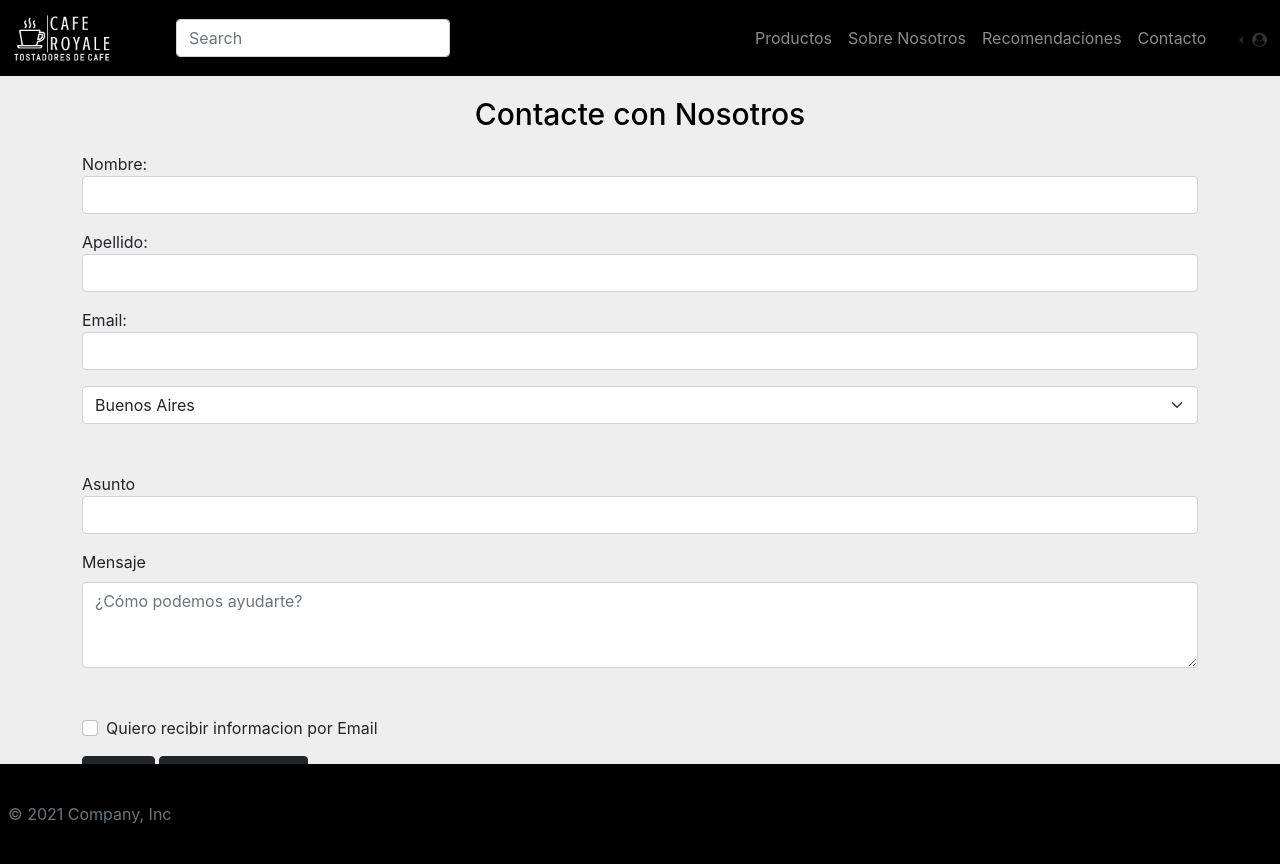
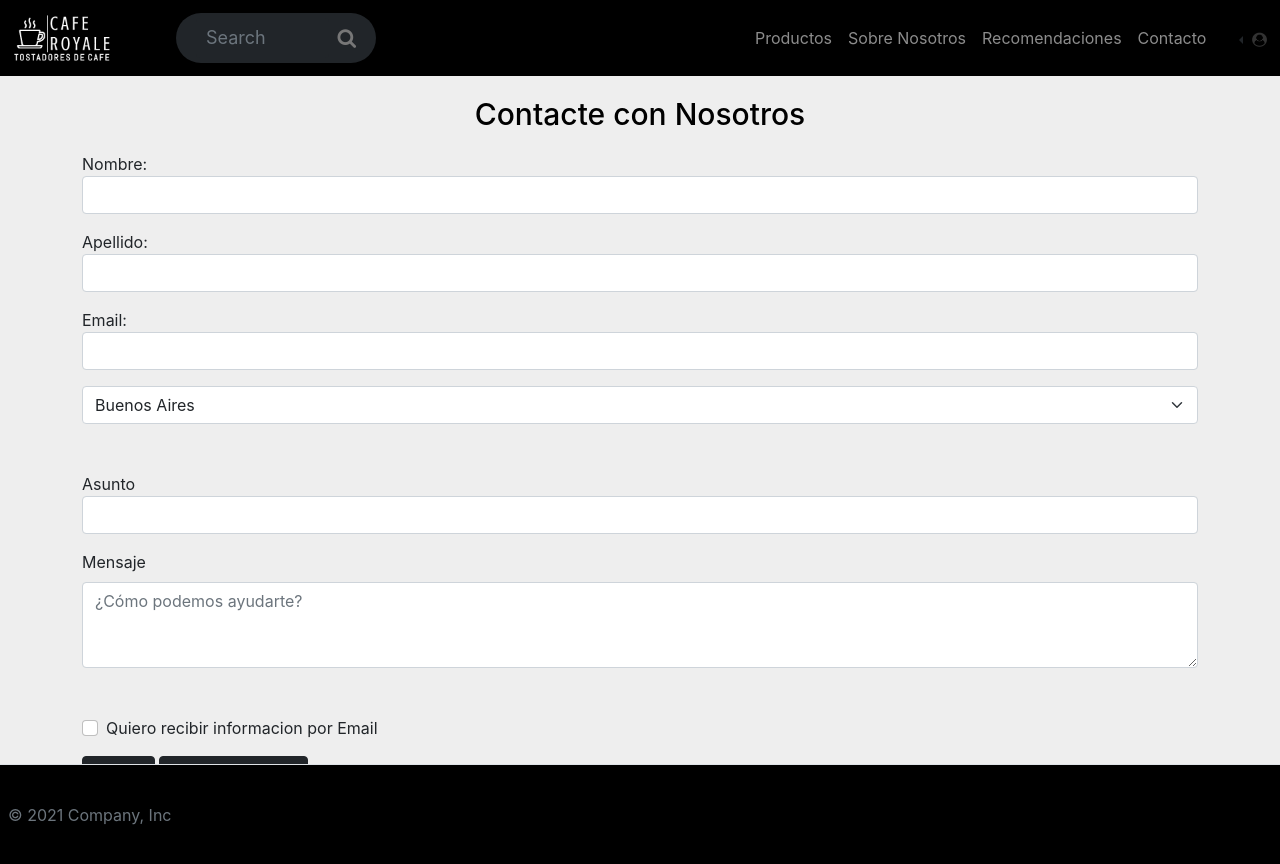
Before and after one commit to MatiJerez/caferoyale-jerez, a website: page pages/Contacto.html in a window 1280 px wide. Drawn offline with Linux system fonts and the light colour scheme; files whose address does not match are found by name.

Commit message:
new serch bar

```diff
--- a/pages/Contacto.html
+++ b/pages/Contacto.html
@@ -8,6 +8,7 @@
     <link rel="preconnect" href="https://fonts.googleapis.com">
     <link rel="preconnect" href="https://fonts.gstatic.com" crossorigin>
     <link rel="stylesheet" href="..//CSS/bootstrap.min.css">
+    <link rel="stylesheet" type="text/css" href="https://stackpath.bootstrapcdn.com/font-awesome/4.7.0/css/font-awesome.min.css">
     <link href="https://fonts.googleapis.com/css2?family=Roboto:ital,wght@0,100;0,300;0,400;0,500;0,700;0,900;1,100;1,300;1,400;1,500;1,700;1,900&display=swap" rel="stylesheet">
     <link rel="stylesheet" href="../CSS/normalize.css">
     <link rel="stylesheet" href="../CSS/main.css">
@@ -21,9 +22,10 @@
                     <a class="navbar-brand" href="../index.html">
                         <img class="Logotipo" src="../images/Logoblanco.png" alt="Logotipo" >
                     </a>
-                <form class="d-flex ms-5">
-                    <input class="form-control me-2" type="text" placeholder="Search">
-                </form>
+                <div class="box ms-5">
+                    <input class="form-control me-2 btn-dark" type="text" placeholder="Search">
+                    <i class="fa fa-search" aria-hidden="true"></i>
+                </div>
                     <button class="navbar-toggler" type="button" data-bs-toggle="collapse" data-bs-target="#mynavbar">
                         <span class="navbar-toggler-icon"></span>
                     </button>
@@ -126,16 +128,14 @@
 
                     </form>
                 </div>
-                <a href="https://www.facebook.com/" class="icon-facebook" target="_blank"></a>
-                <a href="https://www.twitter.com/" class="icon-twitter" target="_blank"></a>
-                <a href="https://www.youtube.com/" class="icon-youtube" target="_blank"></a>
+
     </main>
 
 
     <div class="FooterContainer">
-        <footer class="d-flex flex-wrap justify-content-between align-items-center py-3 my-4">
+        <footer class="d-flex flex-wrap justify-content-between align-items-center py-3 my-4 border-top">
                 <div class="col-md-4 d-flex align-items-center">
-                    <a href="facebook.com" class="mb-3 me-2 mb-md-0 text-muted text-decoration-none lh-1"></a>
+                    <a href="/" class="mb-3 me-2 mb-md-0 text-muted text-decoration-none lh-1"></a>
                     <span class="text-muted">&copy; 2021 Company, Inc</span>
                 </div>
                 <ul class="nav col-md-4 justify-content-end list-unstyled d-flex">
--- a/scss/_nav.scss
+++ b/scss/_nav.scss
@@ -6,6 +6,30 @@
         padding: 0vw;
         margin: 0vw;
         border: 0vw;
+    }
+}
+.box {
+	width: 200px;
+	height: 50px;
+	background-color: #212529;
+	border-radius: 30px;
+	display: flex;
+	align-items: center;
+	padding: 20px;
+    :hover {
+        background-color: #1C1F23;
+    }
+    i {
+        font-size: 20px;
+        color: #777;
+    }
+    input{
+        flex: 1;
+        height: 40px;
+        border: none;
+        outline: none;
+        font-size: 18px;
+        padding-left: 10px;
     }
 }
 .UserIcon {
--- a/scss/main.scss
+++ b/scss/main.scss
@@ -149,7 +149,6 @@
 }
 .recomendaciones__p {
     color:$main-color;
-
 }
 /* FIN DE RECOMENDADOS  */
 @media screen and (max-width: 768px) {
```
Also changed, not shown: index.html (+5 -3 lines), pages/Productos.html (+5 -3 lines), pages/QuienesSomos.html (+5 -3 lines), pages/Recomendaciones.html (+5 -3 lines), CSS/main.css.
